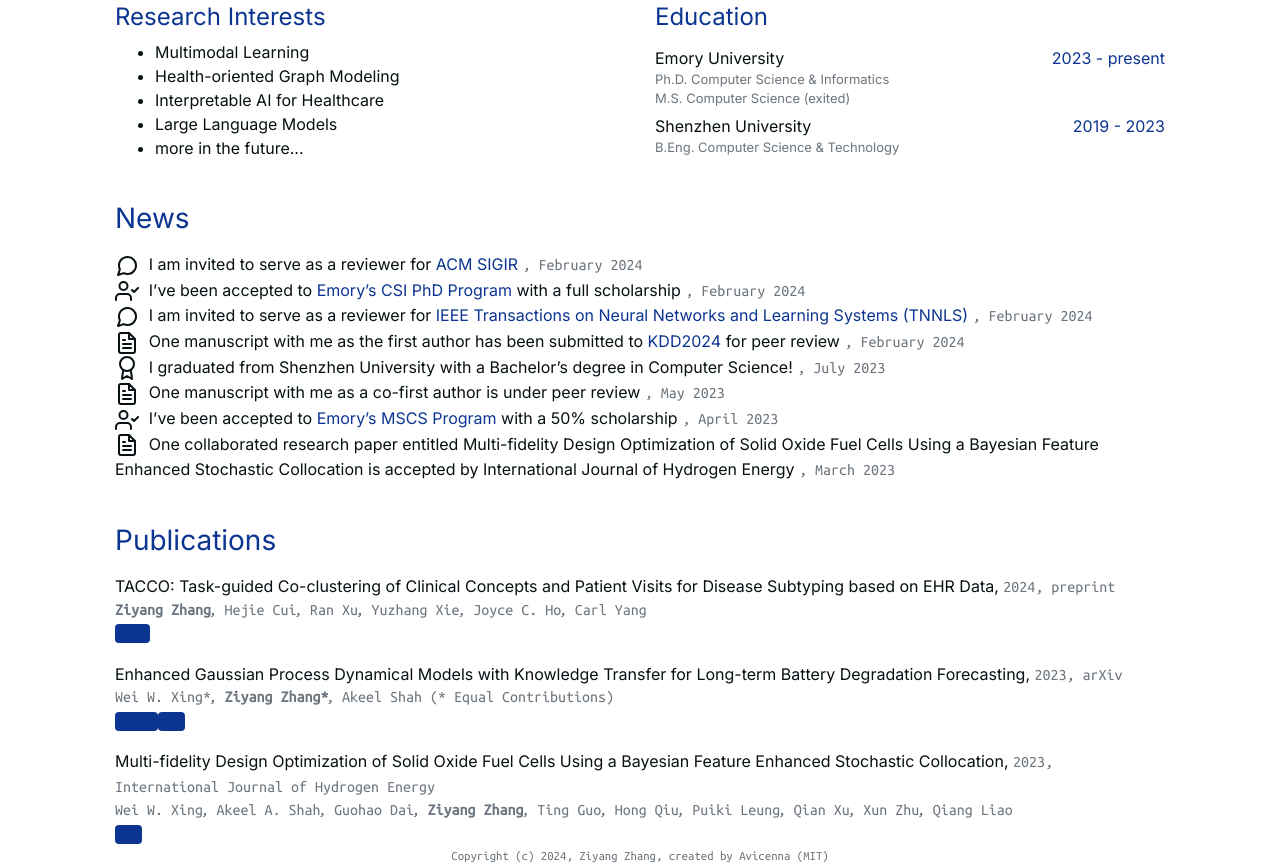
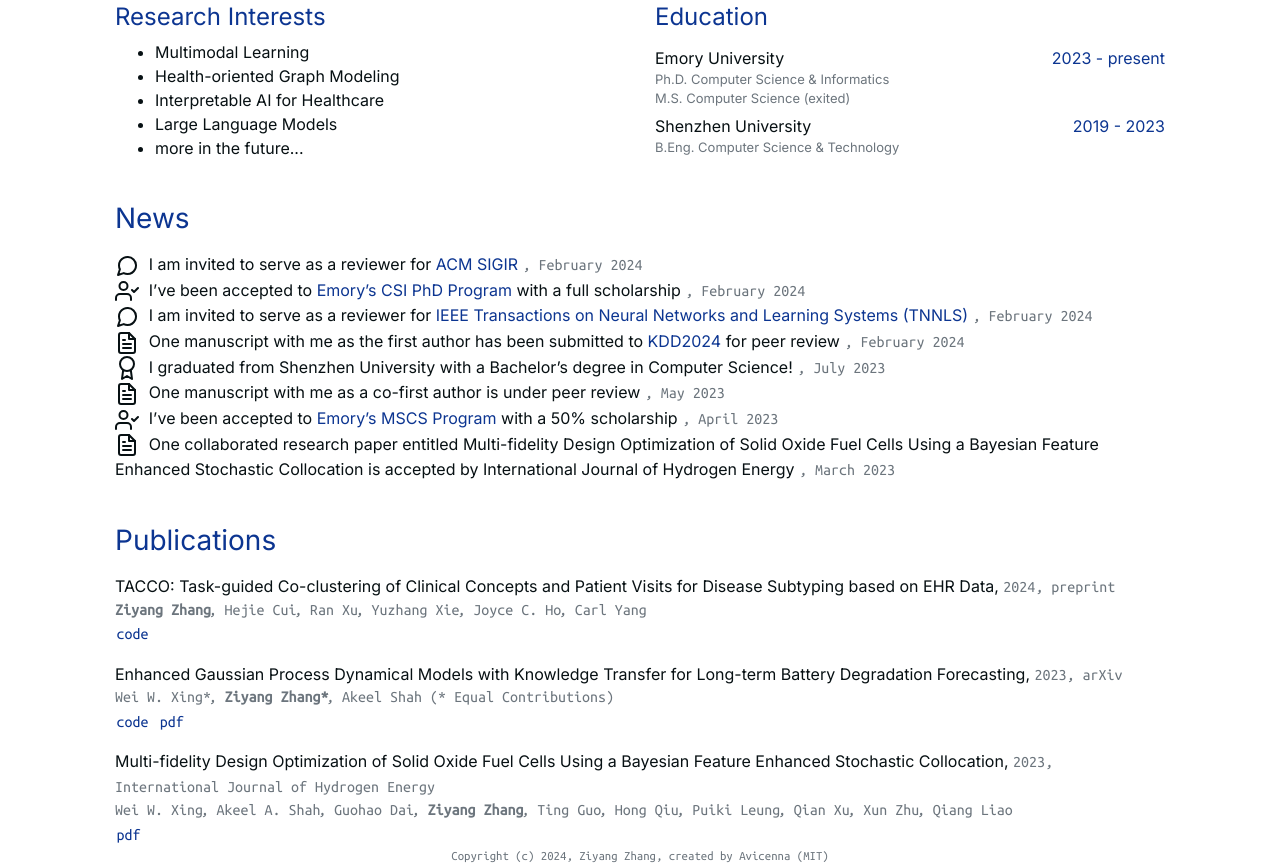
Before and after one commit to PericlesHat/ziyang_hugo, a plain HTML site: page public/index.html in a window 1280 px wide. Shown: the part 571-1436 px from the top of the page. Drawn offline with nearby package versions, Linux system fonts and the light colour scheme; some icons are missing; a web font is replaced by a local one.

Commit message:
Add files via upload

```diff
--- a/public/css/style.css
+++ b/public/css/style.css
@@ -138,7 +138,6 @@ h2 code {
 
 .publications .publication {
     margin-top: 1.5%;
-
 }
 
 .publication .section-1 .publication-date {
@@ -165,7 +164,6 @@ h2 code {
 
 .publication .section-3 a{
     padding: .15%;
-    background-color: #0c3591 !important;
 }
 
 .publication .section-3 a:hover {
@@ -174,7 +172,6 @@ h2 code {
     transition-timing-function: ease-in-out;
 
     border-radius: 50%;
-    background-color: #0c3591 !important;
     color: white;
 }
 
```
